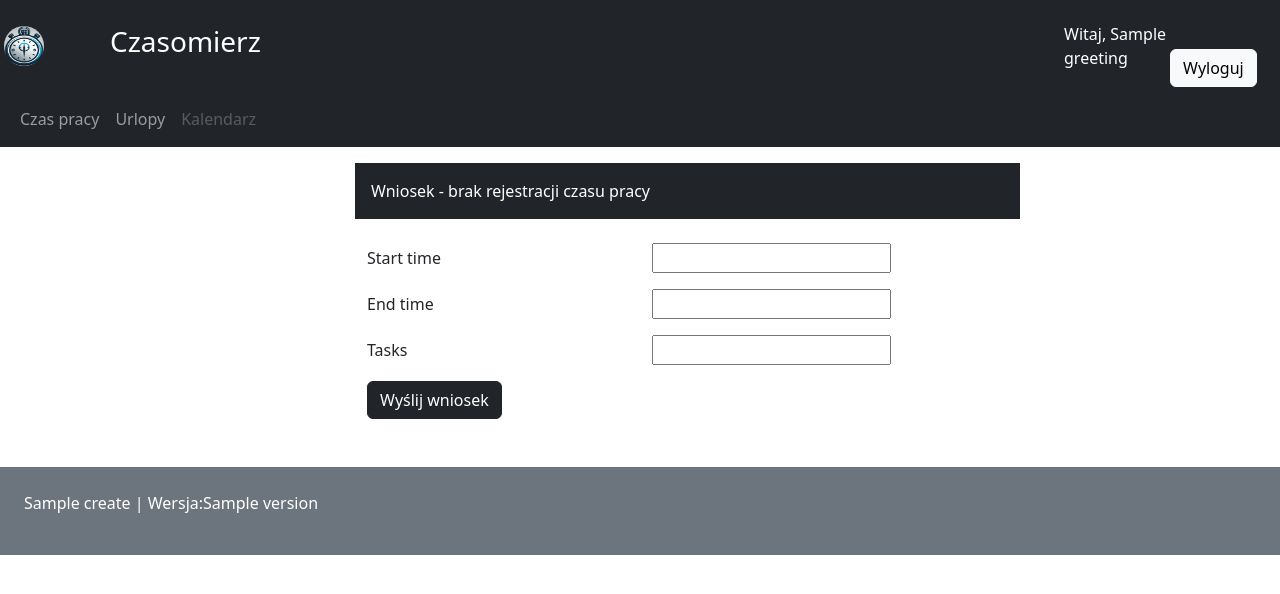
After one commit to CzarnyPawel/Czasomierz, a Django app: template Czasomierz_app/templates/worklog_no_event.html in a window 1280 px wide. The commit adds this page. Shown: the top 594 px of the page. Run offline with Django 5.2, Linux system fonts and the light colour scheme; the template is opened without the code that fills it: most values are stand-ins (such as "Sample title", 1, 10 or a date in 2020); form fields are guessed from the names that the template uses.

Commit message:
Added no event view, form, template, url

```diff
--- a/Czasomierz/urls.py
+++ b/Czasomierz/urls.py
@@ -32,4 +32,5 @@ urlpatterns = [
     path('delete-time/<int:pk>/', czas_views.WorkLogEndTimeMultiDelete.as_view(), name='delete_time'),
     path('report/', czas_views.WorkLogReportView.as_view(), name='report'),
     path('show-report/', czas_views.WorkLogReportShow.as_view(), name='show_report'),
+    path('no-event/', czas_views.WorkLogNoEventView.as_view(), name='no_event'),
 ]
--- /dev/null
+++ b/Czasomierz_app/templates/worklog_no_event.html
@@ -0,0 +1,58 @@
+{% extends 'base.html' %}
+{% block title %}Czasomierz - Raport czasu pracy{% endblock title %}
+{% block button1 %}Witaj, {{ greeting }}{% endblock button1 %}
+{% block button2 %}<a href="{% url 'logout' %}" class="btn btn-light">Wyloguj</a>{% endblock button2 %}
+{% block menu %}
+    <nav class="navbar navbar-expand-sm bg-dark navbar-dark">
+        <div class="container-fluid">
+            <ul class="navbar-nav">
+                <li class="nav-item">
+                    <a class="nav-link" href="{% url 'worklog' %}">Czas pracy</a>
+                </li>
+                <li class="nav-item">
+                    <a class="nav-link" href="#">Urlopy</a>
+                </li>
+                <li class="nav-item">
+                    <a class="nav-link disabled" href="#">Kalendarz</a>
+                </li>
+            </ul>
+        </div>
+    </nav>
+{% endblock menu %}
+{% block content %}
+    <div class="row">
+        <div class="col-sm-3"></div>
+        <div class="col-sm-7 p-3 bg-dark text-white">Wniosek - brak rejestracji czasu pracy</div>
+    </div><br>
+<form method="post">
+{% csrf_token %}
+<div class="row mb-3 align-items-center">
+            <div class="col-sm-3"></div>
+            <div class="col-sm-3"><label for="{{ form.start_time.id_for_label }}">{{ form.start_time.label }}</label></div>
+            <div class="col-sm-4">{{ form.start_time }}</div>
+        </div>
+
+    <div class="row mb-3 align-items-center">
+            <div class="col-sm-3"></div>
+            <div class="col-sm-3"><label for="{{ form.end_time.id_for_label }}">{{ form.end_time.label }}</label></div>
+            <div class="col-sm-4">{{ form.end_time }}</div>
+        </div>
+    <div class="row mb-3 align-items-center">
+            <div class="col-sm-3"></div>
+            <div class="col-sm-3"><label for="{{ form.tasks.id_for_label }}">{{ form.tasks.label }}</label></div>
+            <div class="col-sm-4">{{ form.tasks }}</div>
+        </div>
+        <div class="row">
+            <div class="col-sm-3"></div>
+            <div class="col-sm-1"><input type="submit" class="btn btn-dark" value="Wyślij wniosek"></div>
+        </div>
+</form>
+    <div class="row">
+        {% if form.non_field_errors %}
+            {% for error in form.non_field_errors %}
+                <div class="col-sm-3"></div>
+                <p class="text-danger col-sm-6">{{ error }}</p>
+            {% endfor %}
+        {% endif %}
+    </div>
+{% endblock content %}
--- a/Czasomierz_app/templates/worklog_report_show.html
+++ b/Czasomierz_app/templates/worklog_report_show.html
@@ -39,6 +39,8 @@
                 <td>{{ object.start_time.time }}</td>
                 <td>{{ object.end_time.date }}</td>
                 <td>{{ object.end_time.time }}</td>
+            {% empty %}
+                <p class="text-warning">Brak dostępnych danych dla wskazanego okresu</p>
             {% endfor %}
             </tr>
             </tbody>
```
Also changed, not shown: Czasomierz_app/forms.py (+16 -0 lines), Czasomierz_app/templates/register_time.html (+24 -10 lines), Czasomierz_app/views.py (+22 -3 lines).
